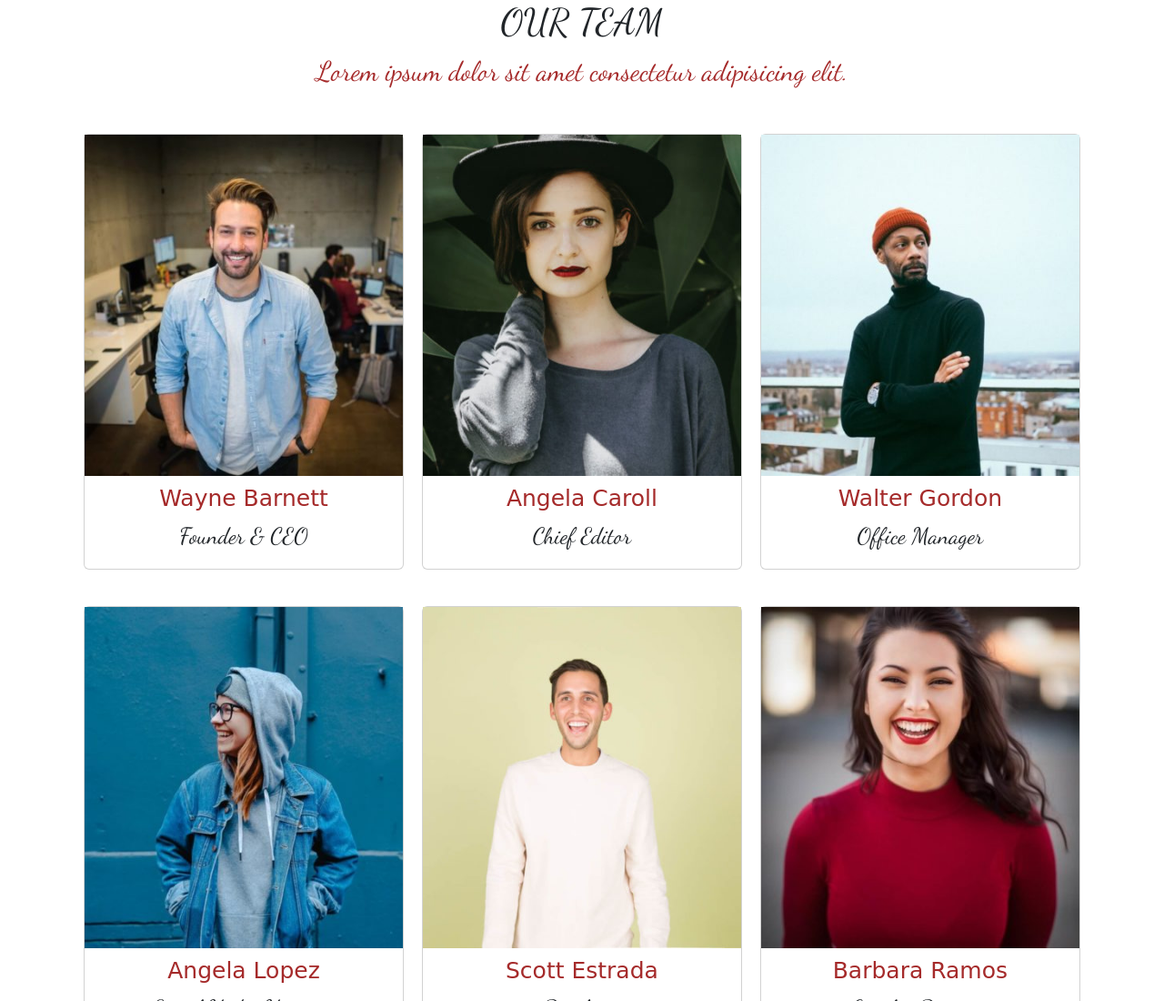
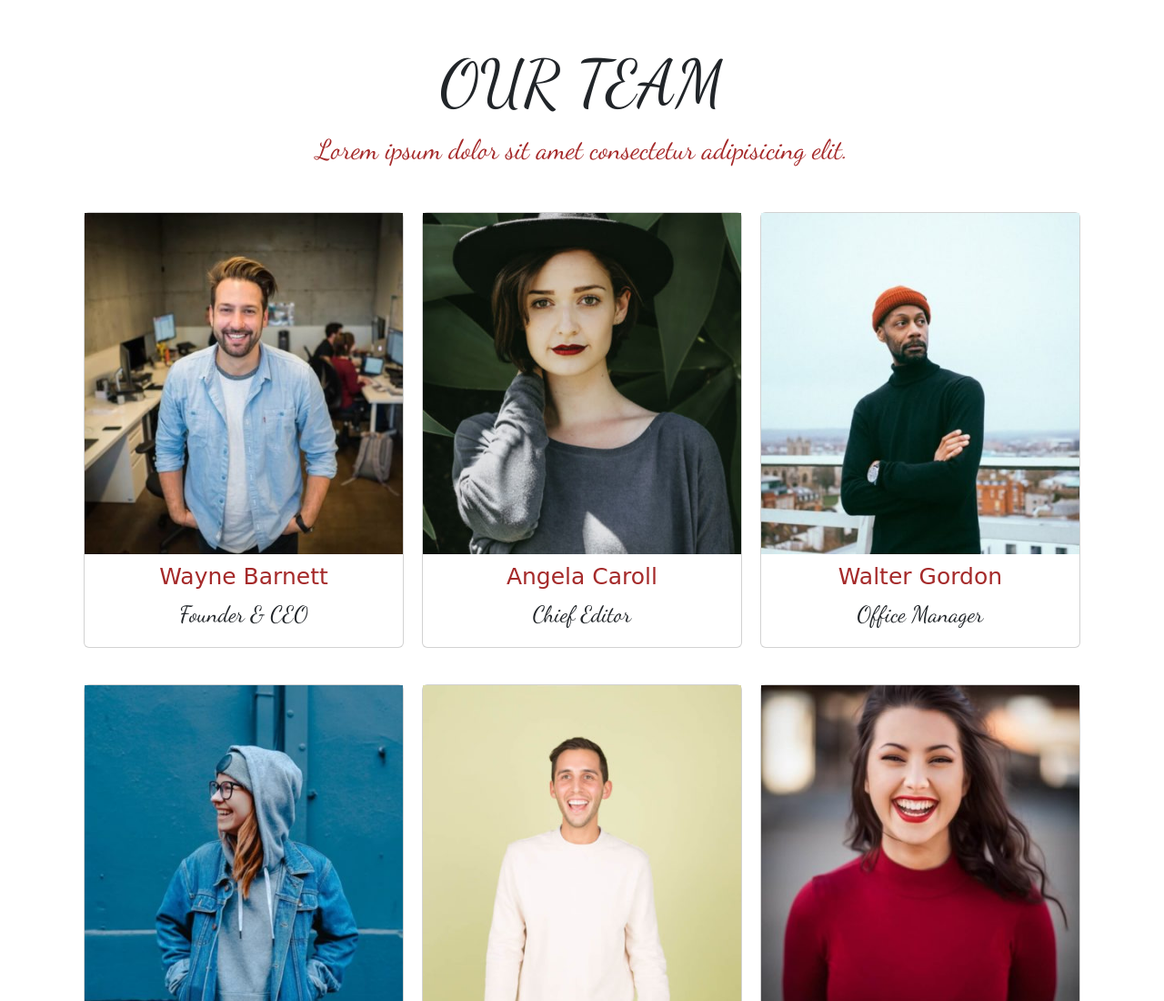
Before and after one commit to DamianoLunardo/js-our-team, a plain HTML site: page index.html in a window 1280 px wide. Shown: the top 1100 px of the page at 91% size. Drawn offline with nearby package versions, Linux system fonts and the light colour scheme; a web font is replaced by a local one.

Commit message:
FIX title

```diff
--- a/index.html
+++ b/index.html
@@ -8,8 +8,11 @@
     <title>Our Team</title>
 </head>
 <body>
-    <span class="titolo"><h1 class="text-center">OUR TEAM</h1></span>
+    <header>
+      <h1 class="text-center prova">OUR TEAM</h1>
     <p class="text-center lorem">Lorem ipsum dolor sit amet consectetur adipisicing elit.</p>
+    </header>
+
     <section class="container-sm">
      <div id="team-members" class=" text-center"></div>
     </section>
--- a/style.css
+++ b/style.css
@@ -31,3 +31,11 @@ h1 {
     font-size: 30px;
     color: brown;
 }
+
+header {
+    padding-top: 50px;
+}
+
+.prova {
+    font-size: 70px;
+}
```
